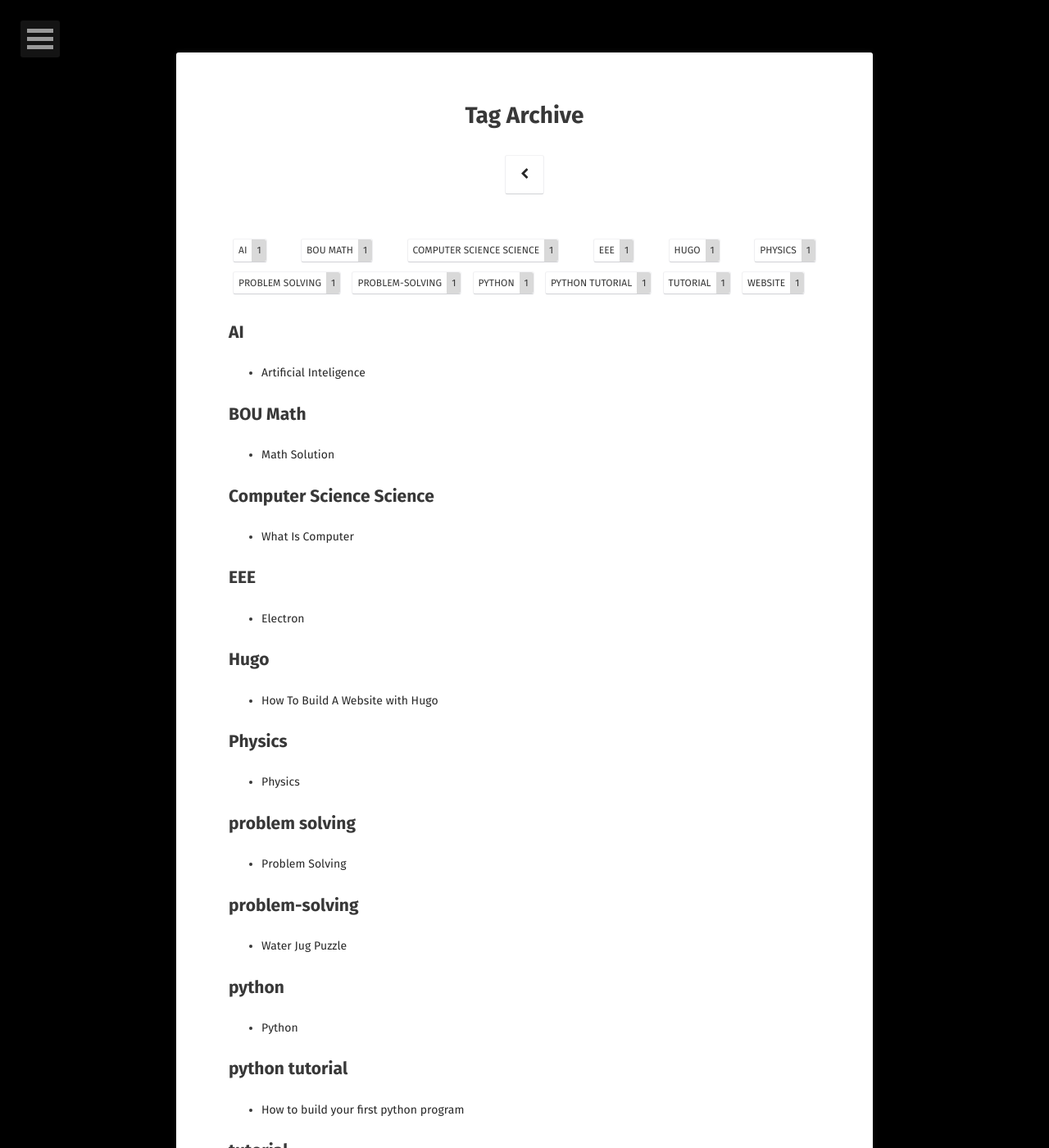
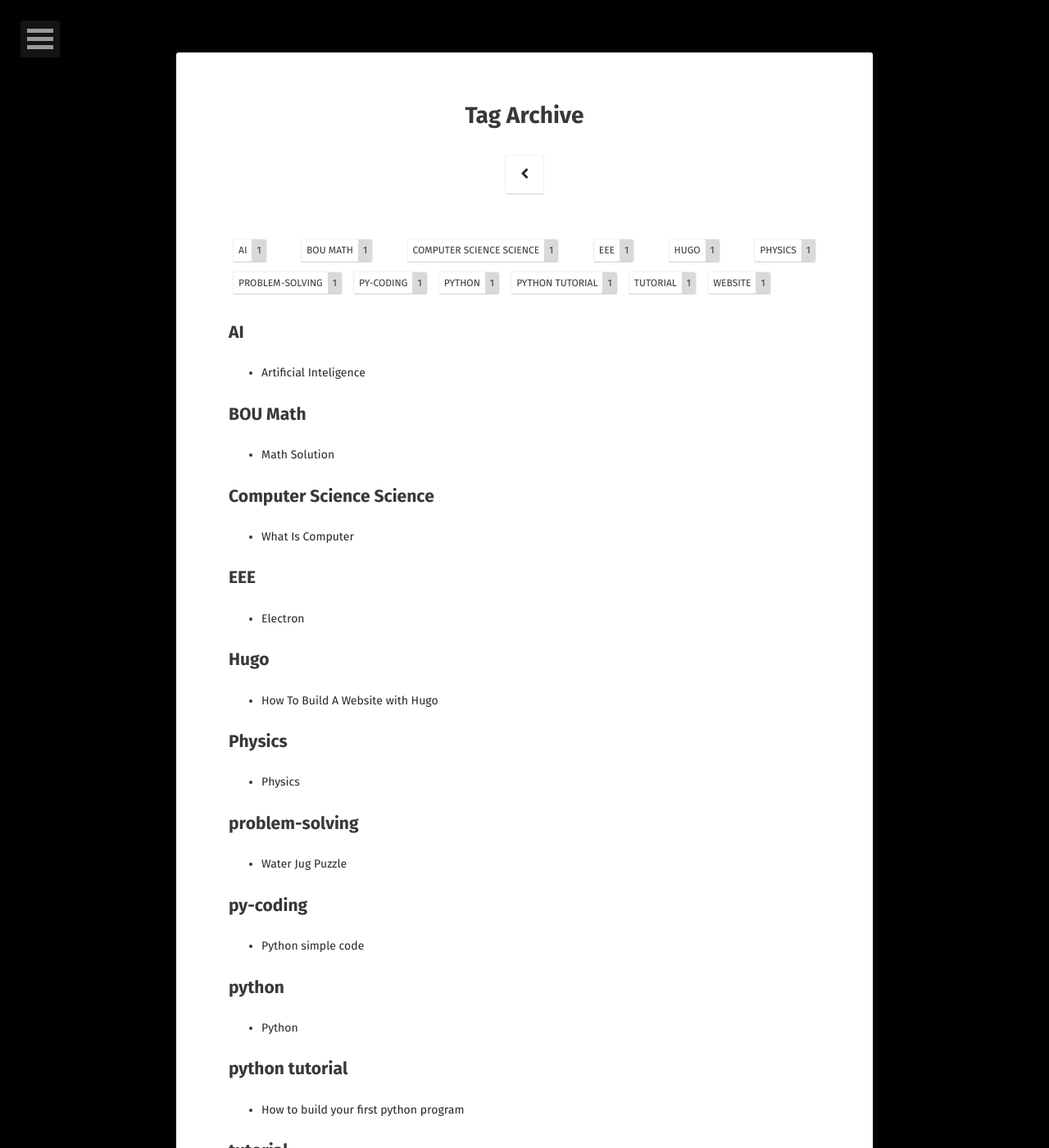
Before and after one commit to sohelkhanzz/mphs-edu.github.io, a Jekyll site: the page built from tags/index.html, in a window 1280 px wide and 1400 px high. Shown: the whole window at 82% size. Built offline with Jekyll 4.4.1, drawn with Linux system fonts in a browser that asks for light colours; nearby versions of some CDN libraries; some web fonts are replaced; a style sheet for code colours, icons or effects is not loaded.

Commit message:
Update and rename 2020-10-25-helo.md to 2020-10-25-py-t1.md

````diff
--- a/_posts/2020-10-25-helo.md
+++ b/_posts/2020-10-25-py-t1.md
@@ -1,11 +1,12 @@
 ---
 layout: post
-title: "Problem Solving"
+title: "Python simple code"
 date: 2020-10-25
-excerpt: "How to solve problem"
-tags: [problem solving]
+excerpt: "hello python world"
+tags: [py-coding]
 comments: true
 ---
+
 Input
 ```r
 print("hello world")
````
